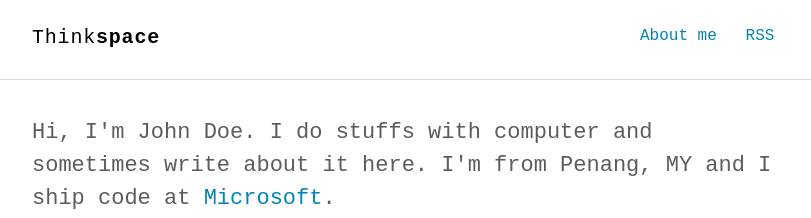
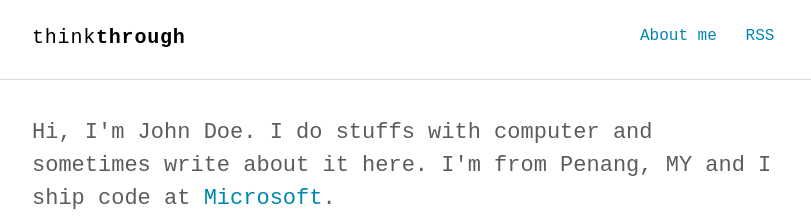
Before and after one commit to heimdallrj/notes, a Jekyll site: the page built from index.html, in a window 1280 px wide. Shown: the top 218 px of the page, without its empty margins (232-1043 px from the left). Built offline with Jekyll 4.4.1, drawn with Linux system fonts in a browser that asks for light colours; some web fonts are replaced.

Commit message:
Fix URL issue

```diff
--- a/_config.yml
+++ b/_config.yml
@@ -1,9 +1,9 @@
 # Site settings
-title_left    : "Think"
-title_right   : "space" # default: ""
+title_left    : "think"
+title_right   : "through" # default: ""
 description   : "Minimalist Jekyll theme for technical writing blog."
 keywords      : "Jekyll, theme, free, download, SEO, blog, web, minimalist, thinkspace"
-url           : https://heiswayi.github.io/thinkspace # site url
+url           : https://thinkholic.github.io/notes # site url
 baseurl       : "" # apply repo name like "/myproject" if used under gh-pages branch, else (under master branch) just leave empty/blank
 cover         : "" # image uri like logo/cover image for site seo
 
```
Also changed, not shown: README.md (deleted).
